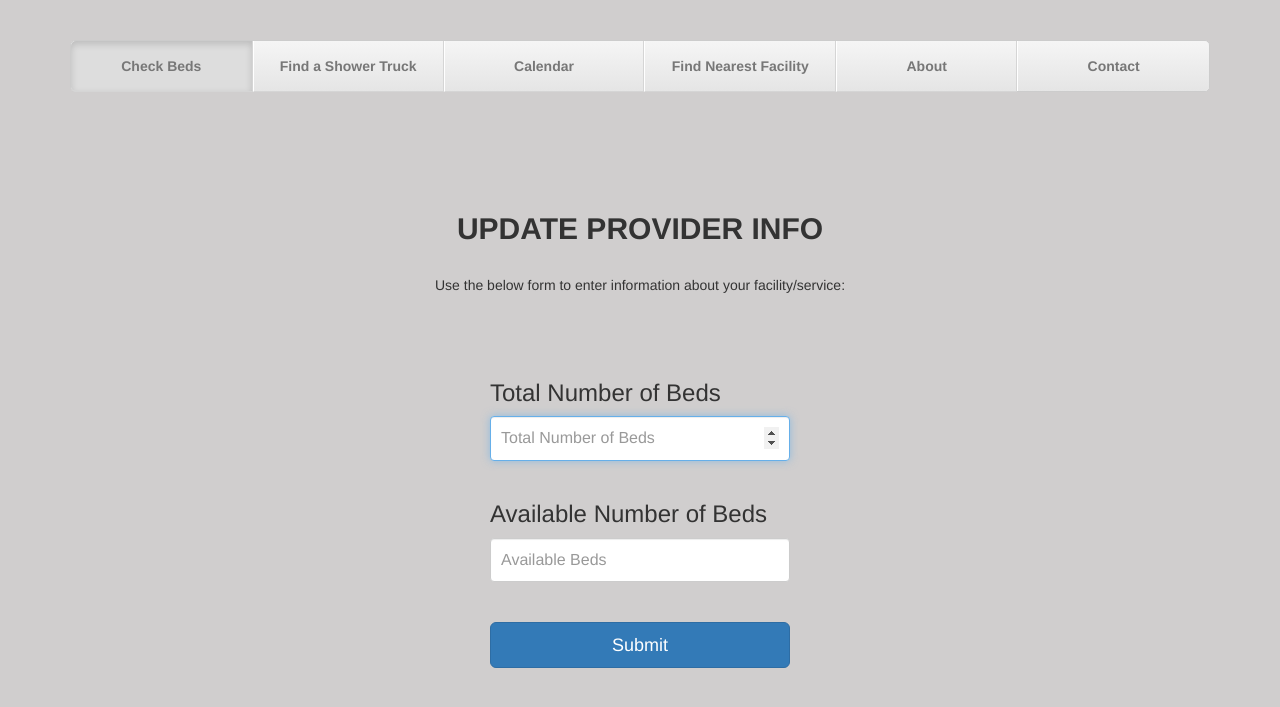
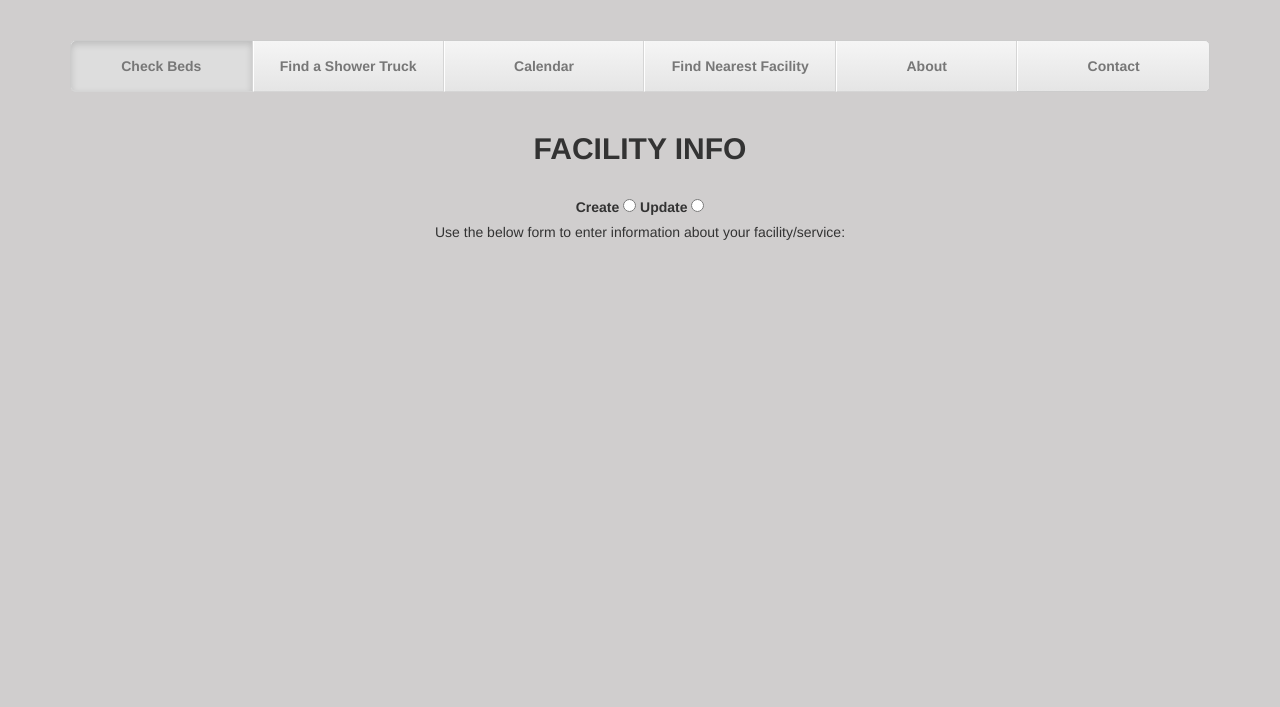
Before and after one commit to mehhhth/CS-361-Project-B, a Node server app: page /provider-page in a window 1280 px wide. Shown: the top 707 px of the page. Run offline with Node 20, Linux system fonts and the light colour scheme; some libraries are stand-ins or nearby versions.

Commit message:
Provider add

```diff
--- a/views/provider.handlebars
+++ b/views/provider.handlebars
@@ -1,7 +1,5 @@
-
 <link href="provider.css" rel="stylesheet">
 <div class="container">
-
   <!-- The justified navigation menu is meant for single line per list item.
        Multiple lines will require custom code not provided by Bootstrap. -->
   <div class="masthead">
@@ -18,31 +16,46 @@
     </nav>
   </div>
 
-
-  <!-- Example row of columns -->
-        </br> </br> </br> </br> </br>
+  </br>
   <div class="text">
-      <h2><b>UPDATE PROVIDER INFO</b></h2>
-      </br>
+    <h2><b>FACILITY INFO</b></h2> </br>
+      <label>Create</label>
+      <input type="radio" name="yesno" id="yesCheck"/>
+      <label>Update</label>
+      <input type="radio" name="yesno" id="noCheck"/> </br>
       <p>Use the below form to enter information about your facility/service: </p>
-      </br>
-      </br>
   </div>
 
-    <form class="form-signin">
-        <h3>Total Number of Beds</h3>
-        <label for="totalBed" class="sr-only">Email address</label>
-        <input type="number" id="totalBed" class="form-control" placeholder="Total Number of Beds" required autofocus>
+  <form method = "post" id="ifYes" style="display:none;" class="form-signin">
+    <h2>Create Facility</h2>
+    <h3>Sleeping Facility Name</h3>
+    <input type="string" id="createName" class="form-control" placeholder="Facility Name" required autofocus>
+    </br>
+    <h3> Total Number of Beds </h3>
+    <input type="number" id="createBedT" class="form-control" placeholder="Available Beds" required>
     </br>
     <h3> Available Number of Beds </h3>
-        <label for="availableBeds" class="sr-only">Available Beds</label>
+    <input type="number" id="createBedA" class="form-control" placeholder="Available Beds" required>
+    </br>
+    <button type="submit" id="submitCreate">Submit</button>
+  </form>
+
+  <form method = "post" id="ifNo" style="display:none;" class="form-signin">
+    <h2>Update Facility</h2>
+    <h3>Sleeping Facility ID</h3>
+    <input type="number" id="facilityID" class="form-control" placeholder="Facility ID" required autofocus>
+    </br>
+    <h3> Total Number of Beds </h3>
+    <label for="totalBeds" class="sr-only">Total Available Beds</label>
+    <input type="number" id="totalBeds" class="form-control" placeholder="Available Beds" required>
+    </br> </br>
+    <h3> Available Number of Beds </h3>
+    <label for="availableBeds" class="sr-only">Beds Currently Available</label>
     <input type="number" id="availableBeds" class="form-control" placeholder="Available Beds" required>
     </br> </br>
-        <button class="btn btn-lg btn-primary btn-block" type="submit" onclick="loadDoc()">Submit</button>
+    <button type="submit" id="submitUpdate">Submit</button>
   </form>
 
-      </br>
-      </br>
-
-
-</div> <!-- /container -->
+  </br> </br>
+</div>
+<script type="text/javascript" src="provider.js"></script>
```
Lines whose indentation alone changed are shown as unchanged.
